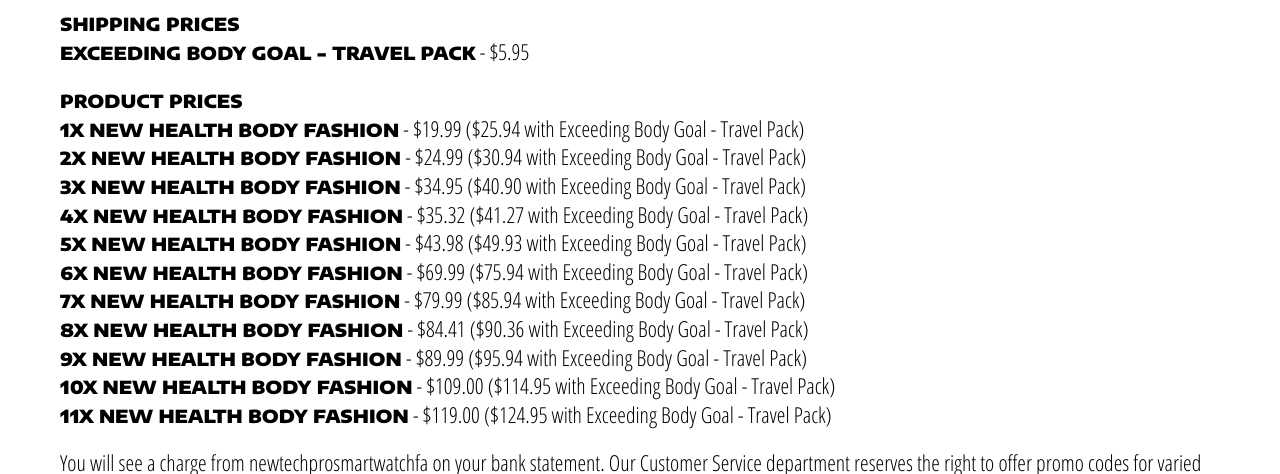
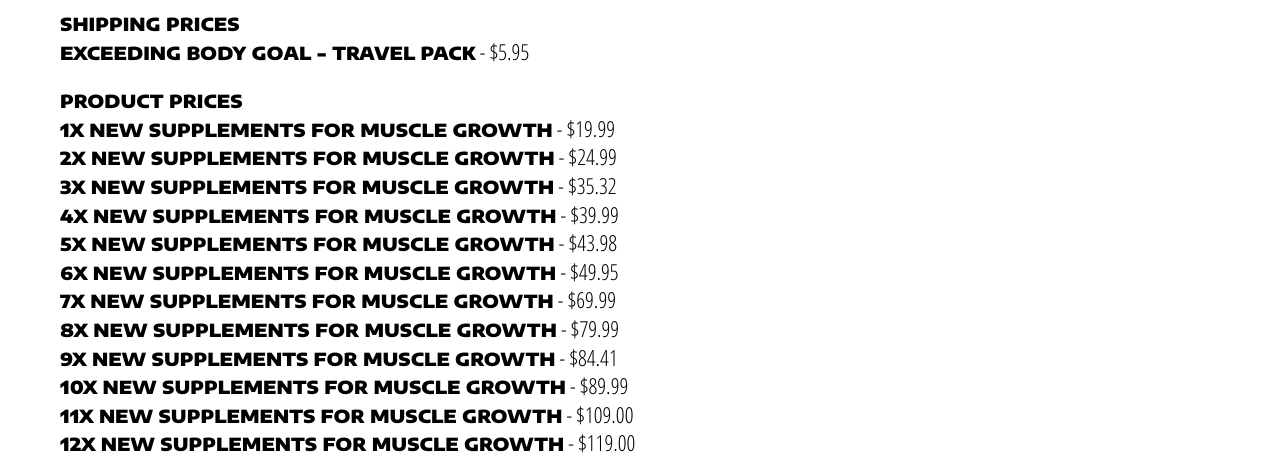
Before and after one commit to YanaEgorova/67, a plain HTML site: page terms.html in a window 1280 px wide. Shown: the part 295-769 px from the top of the page. Drawn offline with Linux system fonts and the light colour scheme.

Commit message:
Update terms.html

```diff
--- a/terms.html
+++ b/terms.html
@@ -55,37 +55,52 @@
                 <span class="bold">Product Prices</span>
             </p>
             <p class="text mb-0">
-                <span class="bold">1x New Health Body Fashion</span> - $19.99 ($25.94 with Exceeding Body Goal - Travel Pack)
+                <span class="bold">1x New Supplements for muscle growth</span> - $19.99
+
               </p>
               <p class="text mb-0">
-                <span class="bold">2x New Health Body Fashion</span> - $24.99 ($30.94 with Exceeding Body Goal - Travel Pack)
+                <span class="bold">2x New Supplements for muscle growth</span> - $24.99
+
               </p>
               <p class="text mb-0">
-                <span class="bold">3x New Health Body Fashion</span> - $34.95 ($40.90 with Exceeding Body Goal - Travel Pack)
+                <span class="bold">3x New Supplements for muscle growth</span> - $35.32
+
               </p>
               <p class="text mb-0">
-                <span class="bold">4x New Health Body Fashion</span> - $35.32 ($41.27 with Exceeding Body Goal - Travel Pack)
+                <span class="bold">4x New Supplements for muscle growth</span> - $39.99
+
               </p>
               <p class="text mb-0">
-                <span class="bold">5x New Health Body Fashion</span> - $43.98 ($49.93 with Exceeding Body Goal - Travel Pack)
+                <span class="bold">5x New Supplements for muscle growth</span> - $43.98
+
               </p>
               <p class="text mb-0">
-                <span class="bold">6x New Health Body Fashion</span> - $69.99 ($75.94 with Exceeding Body Goal - Travel Pack)
+                <span class="bold">6x New Supplements for muscle growth</span> - $49.95
+
               </p>
               <p class="text mb-0">
-                <span class="bold">7x New Health Body Fashion</span> - $79.99 ($85.94 with Exceeding Body Goal - Travel Pack)
+                <span class="bold">7x New Supplements for muscle growth</span> - $69.99
+
               </p>
               <p class="text mb-0">
-                <span class="bold">8x New Health Body Fashion</span> - $84.41 ($90.36 with Exceeding Body Goal - Travel Pack)
+                <span class="bold">8x New Supplements for muscle growth</span> - $79.99
+
               </p>
               <p class="text mb-0">
-                <span class="bold">9x New Health Body Fashion</span> - $89.99 ($95.94 with Exceeding Body Goal - Travel Pack)
+                <span class="bold">9x New Supplements for muscle growth</span> - $84.41
+
               </p>
               <p class="text mb-0">
-                <span class="bold">10x New Health Body Fashion</span> - $109.00 ($114.95 with Exceeding Body Goal - Travel Pack)
+                <span class="bold">10x New Supplements for muscle growth</span> - $89.99
+
+              </p>
+              <p class="text mb-0">
+                <span class="bold">11x New Supplements for muscle growth</span> - $109.00
+
               </p>
               <p class="text terms__text-sm-mb">
-                <span class="bold">11x New Health Body Fashion</span> - $119.00 ($124.95 with Exceeding Body Goal - Travel Pack)
+                <span class="bold">12x New Supplements for muscle growth</span> - $119.00
+
               </p>
 
             <p class="text terms__text--mb">You will see a charge from newtechprosmartwatchfa on your bank
```
Lines whose indentation alone changed are shown as unchanged.
